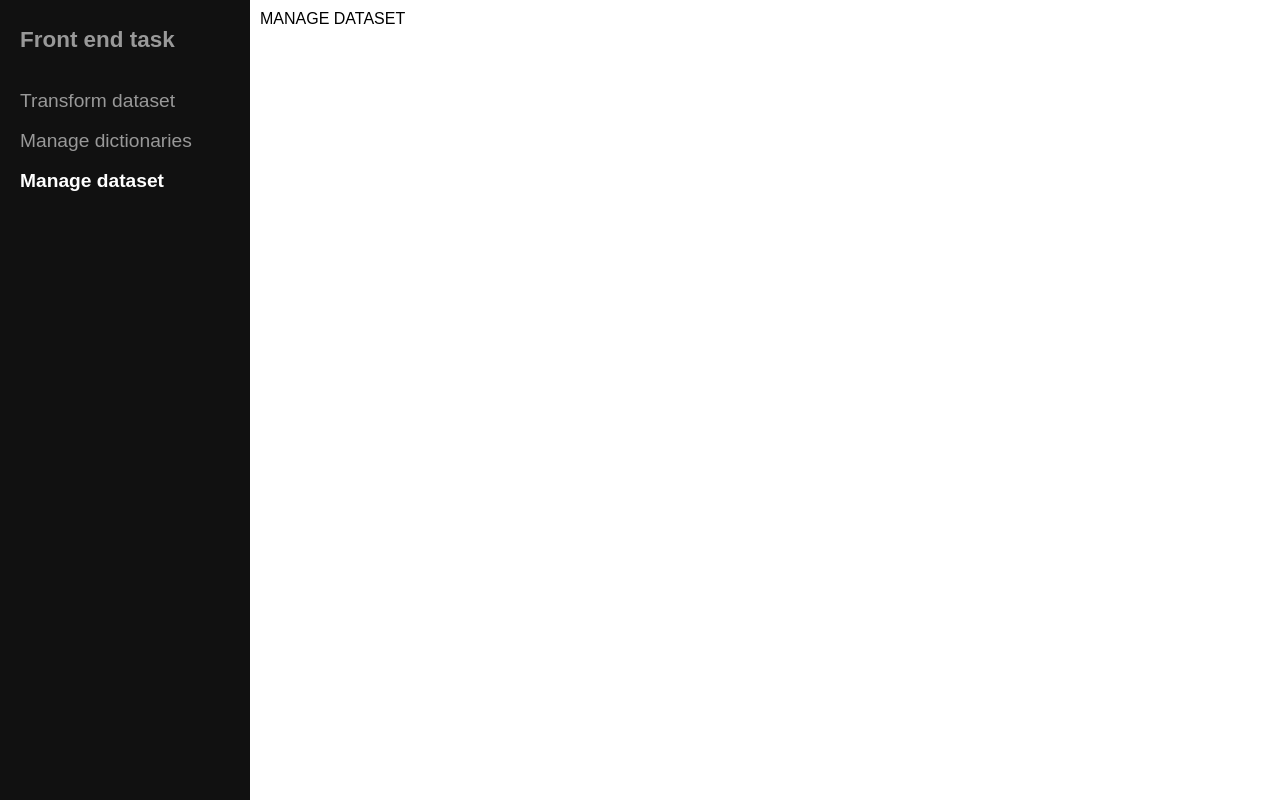
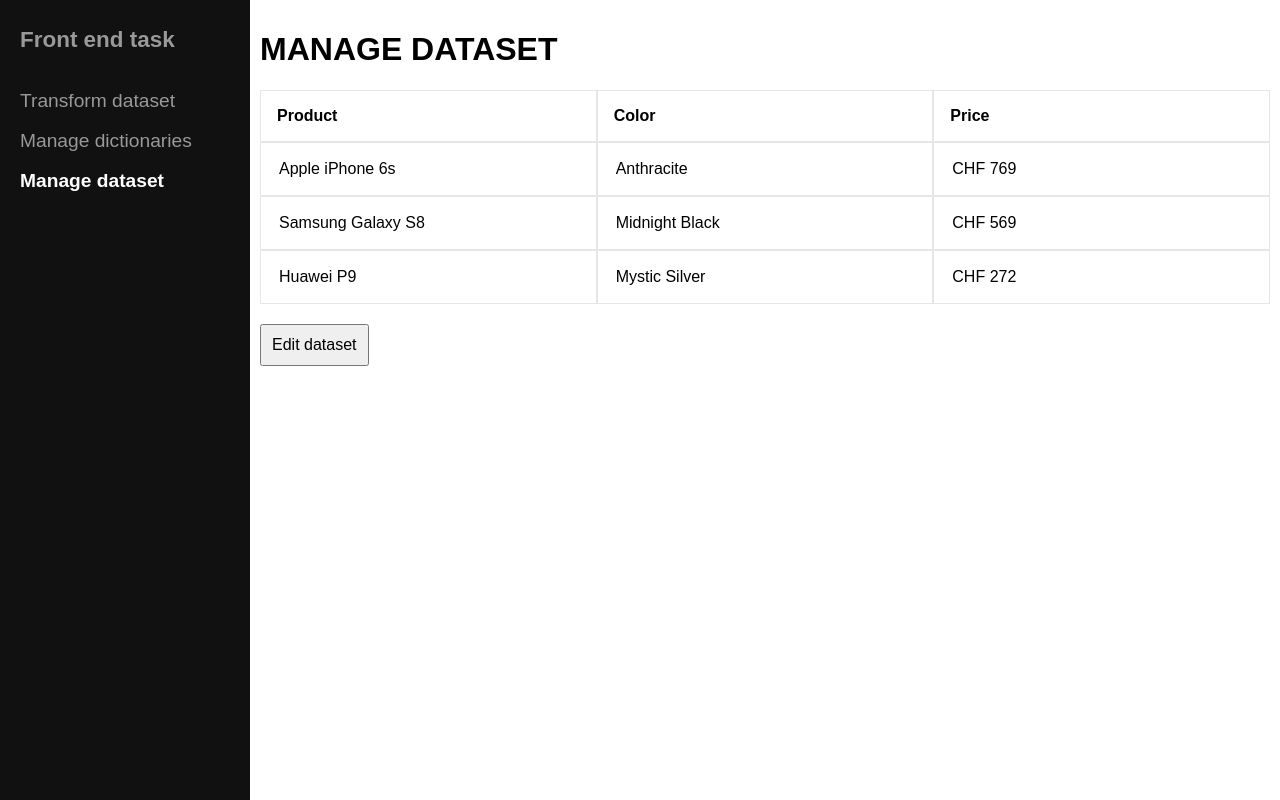
Before and after one commit to cipriancaba/swiss-job, a React (Create React App) app: page /dataset in a window 1280 px wide. Built offline with nearby package versions, Linux system fonts and the light colour scheme.

Commit message:
Manage Datasets

```diff
--- /dev/null
+++ b/src/components/DatasetTable.css
@@ -0,0 +1,36 @@
+.DatasetTable {
+  display: flex;
+  flex-direction: column;
+}
+
+.DatasetTable table {
+  border-spacing: 0;
+}
+
+.DatasetTable table th,
+td {
+  border: 1px solid #e6e6e6;
+  padding: 1em;
+  text-align: left;
+}
+
+.DatasetTable table td input {
+  border: none;
+  font: 400 16px sans-serif;
+}
+
+.DatasetTable table .invalid {
+  background-color: lightpink;
+}
+
+.DatasetTable .EditContainer {
+  flex: 1;
+  display: flex;
+  margin-top: 20px;
+}
+
+.DatasetTable .EditContainer button {
+  font-size: 16px;
+  padding: 10px;
+  margin-right: 20px;
+}
--- /dev/null
+++ b/src/components/DatasetTable.tsx
@@ -0,0 +1,141 @@
+import * as React from 'react'
+import { Product } from 'src/types'
+import './DatasetTable.css'
+
+export interface DatasetTableProps {
+  dataset: Product[]
+  isEditable: boolean
+}
+
+interface ValidatedProps {
+  validation: { [P in keyof Product]: boolean }
+}
+type PendingProduct = Product & ValidatedProps
+
+interface DatasetTableState {
+  products: PendingProduct[]
+  isEditing: boolean
+}
+
+export class DatasetTable extends React.PureComponent<DatasetTableProps, DatasetTableState> {
+  private mapProductsToState = () =>
+    this.props.dataset.map(product => ({
+      ...product,
+      validation: { product: true, price: true, color: true },
+    }))
+
+  public state = {
+    products: this.mapProductsToState(),
+    isEditing: false,
+  }
+
+  private addProduct = () => {
+    this.setState(state => ({
+      products: state.products.concat([
+        { product: '', price: '', color: '', validation: { product: false, price: false, color: false } },
+      ]),
+    }))
+  }
+
+  private editProduct = (property: keyof Product, index: number, newValue: string) => {
+    this.setState(state => {
+      const editedProducts = [...state.products]
+      editedProducts[index] = { ...editedProducts[index], [property]: newValue }
+      editedProducts[index].validation = this.getValidationForProduct(editedProducts[index]) as {
+        [P in keyof Product]: boolean
+      }
+
+      return {
+        products: editedProducts,
+      }
+    })
+  }
+
+  private startEditing = () => {
+    this.setState({ isEditing: true })
+  }
+
+  private cancelEditing = () => {
+    this.setState({ isEditing: false, products: this.mapProductsToState() })
+  }
+
+  private saveProduct = () => {
+    const productsValid = this.areProductsValid()
+    if (productsValid) {
+      // TODO - dispatch action to save new dataset
+      this.setState({ isEditing: false })
+    } else {
+      alert('Please add valid values in fields marked with red')
+    }
+  }
+
+  private getValidationForProduct = (product: PendingProduct) =>
+    Object.keys(product.validation).reduce((acc, key) => ({ ...acc, [key]: !!product[key] }), {})
+
+  private areProductsValid = () =>
+    this.state.products.every(product => Object.keys(product.validation).every(key => product.validation[key]))
+
+  private renderProductCell = (product: PendingProduct, property: keyof Product, index: number) => {
+    const isValid = product.validation[property]
+    return (
+      <td className={isValid ? 'valid' : 'invalid'}>
+        <input
+          value={product[property]}
+          readOnly={!this.state.isEditing}
+          onChange={e => this.editProduct(property, index, e.target.value)}
+        />
+        {!isValid && <p>Please enter a valid string</p>}
+      </td>
+    )
+  }
+
+  public render() {
+    const { isEditable } = this.props
+    const { isEditing, products } = this.state
+
+    return (
+      <div className="DatasetTable">
+        <table>
+          <thead>
+            <tr>
+              <th>Product</th>
+              <th>Color</th>
+              <th>Price</th>
+            </tr>
+          </thead>
+          <tbody>
+            {products.map((product, index) => (
+              <tr key={index}>
+                {this.renderProductCell(product, 'product', index)}
+                {this.renderProductCell(product, 'color', index)}
+                {this.renderProductCell(product, 'price', index)}
+              </tr>
+            ))}
+          </tbody>
+        </table>
+        {isEditable && (
+          <div className="EditContainer">
+            {isEditing ? (
+              <>
+                <button type="button" onClick={this.cancelEditing}>
+                  Cancel changes
+                </button>
+                <button type="button" onClick={this.addProduct}>
+                  Add product
+                </button>
+                <button type="button" onClick={this.saveProduct}>
+                  Save changes
+                </button>
+              </>
+            ) : (
+              <button type="button" onClick={this.startEditing}>
+                Edit dataset
+              </button>
+            )}
+          </div>
+        )}
+        {isEditing && <h2>EDITING MODE - Click any cell to edit</h2>}
+      </div>
+    )
+  }
+}
--- a/src/components/ManageDataset.tsx
+++ b/src/components/ManageDataset.tsx
@@ -1,5 +1,25 @@
 import * as React from 'react'
+import { connect } from 'react-redux'
+import { RootState } from 'src/configureStore'
+import { DatasetTable } from './DatasetTable'
 
-export class ManageDataset extends React.PureComponent {
-  render = () => <div>MANAGE DATASET</div>
+type ManageDatasetProps = ReturnType<typeof mapStateToProps>
+
+class ManageDatasetComponent extends React.PureComponent<ManageDatasetProps> {
+  public render = () => {
+    return (
+      <div>
+        <h1>MANAGE DATASET</h1>
+        <div>
+          <DatasetTable dataset={this.props.dataset} isEditable={true} />
+        </div>
+      </div>
+    )
+  }
 }
+
+const mapStateToProps = (state: RootState) => {
+  return { dataset: state.originalDataset }
+}
+
+export const ManageDataset = connect(mapStateToProps)(ManageDatasetComponent)
--- a/tslint.json
+++ b/tslint.json
@@ -11,6 +11,7 @@
     "member-ordering": false,
     "no-bitwise": false,
     "no-var-requires": false,
-    "variable-name": [true, "ban-keywords", "check-format", "allow-leading-underscore", "allow-pascal-case"]
+    "variable-name": [true, "ban-keywords", "check-format", "allow-leading-underscore", "allow-pascal-case"],
+    "jsx-no-lambda": false
   }
 }
```
Also changed, not shown: tsconfig.json (+1 -9 lines).
